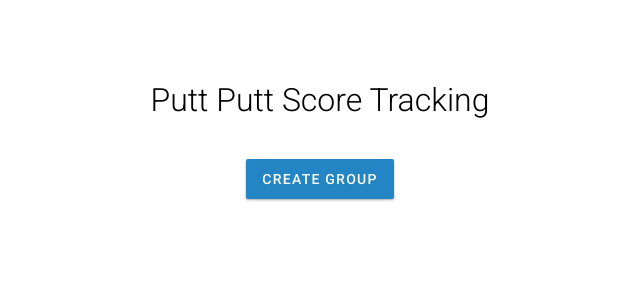
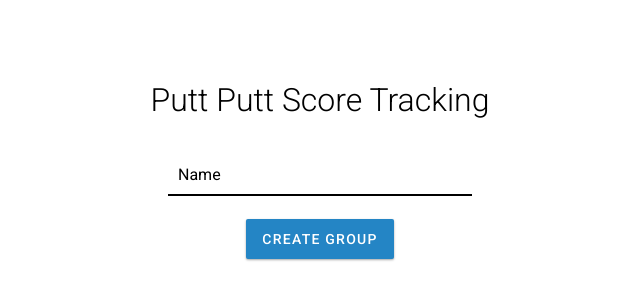
Before and after one commit to jac0bbennett/Putt-Putt, a React (Create React App) app: page / in a window 1280 px wide. Shown: the part 130-430 px from the top of the page, without its empty margins (320-960 px from the left). Built offline with nearby package versions, Linux system fonts and the light colour scheme.

Commit message:
Made it better

```diff
--- a/database.rules.json
+++ b/database.rules.json
@@ -3,7 +3,7 @@
     ".read": false,
     ".write": false,
     "groups": {
-      ".indexOn": "slug"
+      ".indexOn": "name"
     }
   }
 }
--- a/src/App.css
+++ b/src/App.css
@@ -41,3 +41,55 @@ a {
   color: #2485c5;
   text-decoration: underline;
 }
+
+.geninpdiv {
+  position: relative;
+  height: 60px;
+}
+
+.gentxtinp:focus ~ .floating-label,
+.gentxtinp:not(:focus):valid ~ .floating-label,
+.gentxtinp:disabled ~ .floating-label {
+  top: 2px;
+  left: 0px;
+  font-size: 12px;
+  opacity: 1;
+  color: #3c81c8;
+}
+
+.gentxtinp:disabled {
+  background: #fff;
+  color: gray;
+  border-bottom-color: gray;
+  cursor: not-allowed;
+}
+
+.gentxtinp:disabled ~ .floating-label {
+  color: gray;
+}
+
+.gentxtinp {
+  margin-top: 12px;
+  font-size: 14pt;
+  width: 300px;
+  height: 40px;
+  outline: none;
+  border: none;
+  border-bottom: 2px solid #000;
+}
+
+.gentxtinp:focus {
+  border-bottom: 2px solid #3c81c8;
+}
+
+.gentxtinp:not(:focus):valid ~ .floating-label {
+  color: #000;
+}
+
+.floating-label {
+  position: absolute;
+  pointer-events: none;
+  left: 10px;
+  top: 25px;
+  transition: 200ms ease;
+}
--- a/src/App.js
+++ b/src/App.js
@@ -2,19 +2,25 @@ import React, { Component } from "react";
 import { Switch, Route } from "react-router-dom";
 import { postRequest } from "./utils/requests";
 import Group from "./components/group";
+import TextInput from "./components/txtInput";
 
 class App extends Component {
   state = {
+    name: "",
     msg: "",
     status: "idle",
     apiBaseUrl: "https://us-central1-putt-putt-1c908.cloudfunctions.net/",
     createdUrl: ""
   };
 
-  handleCreateGroup = async () => {
+  handleCreateGroup = async event => {
+    event.preventDefault();
+
     if (this.state.status !== "active") {
       this.setState({ msg: "creating...", status: "active" });
-      const req = await postRequest(this.state.apiBaseUrl + "newgroup");
+      const req = await postRequest(
+        this.state.apiBaseUrl + "newgroup?name=" + this.state.name
+      );
       if (req.error) {
         const msg = req.error;
         this.setState({ msg });
@@ -25,6 +31,10 @@ class App extends Component {
       }
       this.setState({ status: "idle" });
     }
+  };
+
+  handleNameChange = event => {
+    this.setState({ name: event.target.value });
   };
 
   render() {
@@ -45,8 +55,28 @@ class App extends Component {
               }}
             >
               <h1>Putt Putt Score Tracking</h1>
-              <br />
-              <button onClick={this.handleCreateGroup}>Create Group</button>
+              <form
+                onSubmit={this.handleCreateGroup}
+                style={{
+                  width: "100%",
+                  display: "flex",
+                  flexDirection: "column",
+                  alignItems: "center",
+                  justifyContent: "center"
+                }}
+              >
+                <TextInput
+                  onChange={e => this.handleNameChange(e)}
+                  type="text"
+                  name="name"
+                  label="Name"
+                  autoComplete="off"
+                  required={true}
+                  value={this.state.name}
+                />
+                <br />
+                <button type="submit">Create Group</button>
+              </form>
               <br />
               <span>{this.state.msg}</span>
               <br />
--- a/src/components/group.js
+++ b/src/components/group.js
@@ -4,7 +4,7 @@ import { getRequest } from "../utils/requests";
 class Group extends Component {
   constructor(props) {
     super(props);
-    this.state = { slug: props.match.params.slug, id: "" };
+    this.state = { slug: props.match.params.slug, group: {} };
   }
 
   componentDidMount = async () => {
@@ -14,12 +14,12 @@ class Group extends Component {
     if (req.error) {
       alert(req.error);
     } else {
-      this.setState({ id: Object.keys(req)[0] });
+      this.setState({ group: req[this.state.slug] });
     }
   };
 
   render() {
-    return <div>{this.state.id}</div>;
+    return <div>{this.state.group.name}</div>;
   }
 }
 
--- /dev/null
+++ b/src/components/txtInput.js
@@ -0,0 +1,21 @@
+import React from "react";
+
+const TextInput = props => {
+  return (
+    <div className="geninpdiv">
+      <input
+        name={props.name}
+        className="gentxtinp"
+        onChange={props.onChange}
+        type={props.type}
+        value={props.value}
+        autoComplete={props.autoComplete}
+        required={props.required}
+        disabled={props.disabled}
+      />
+      <span className="floating-label">{props.label}</span>
+    </div>
+  );
+};
+
+export default TextInput;
```
Also changed, not shown: 1 other file (tests, documents, lock files or other folders).
